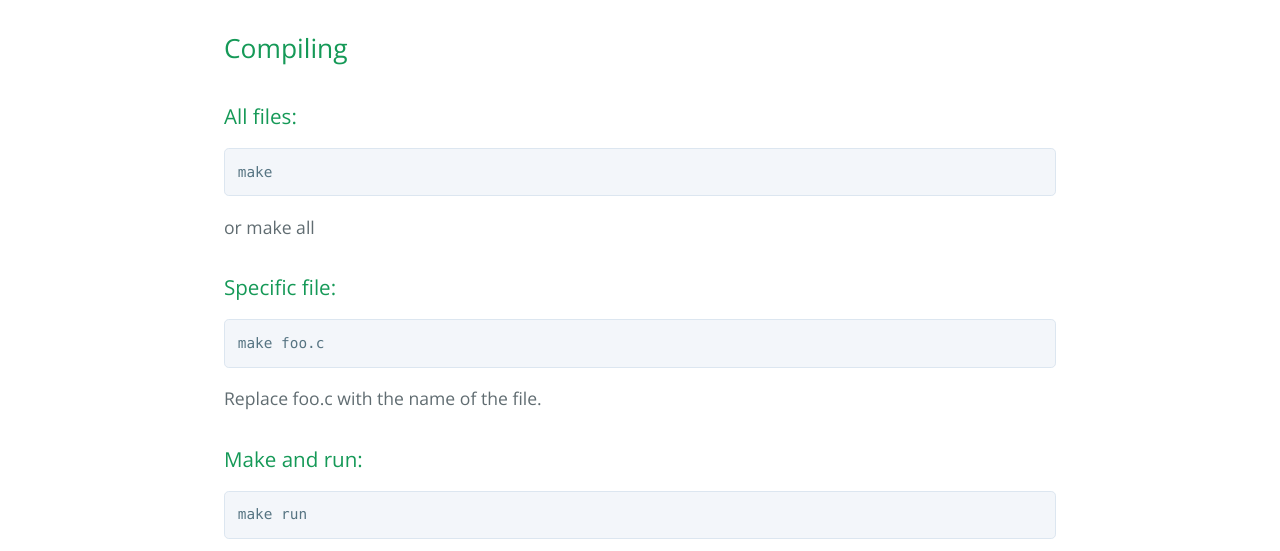
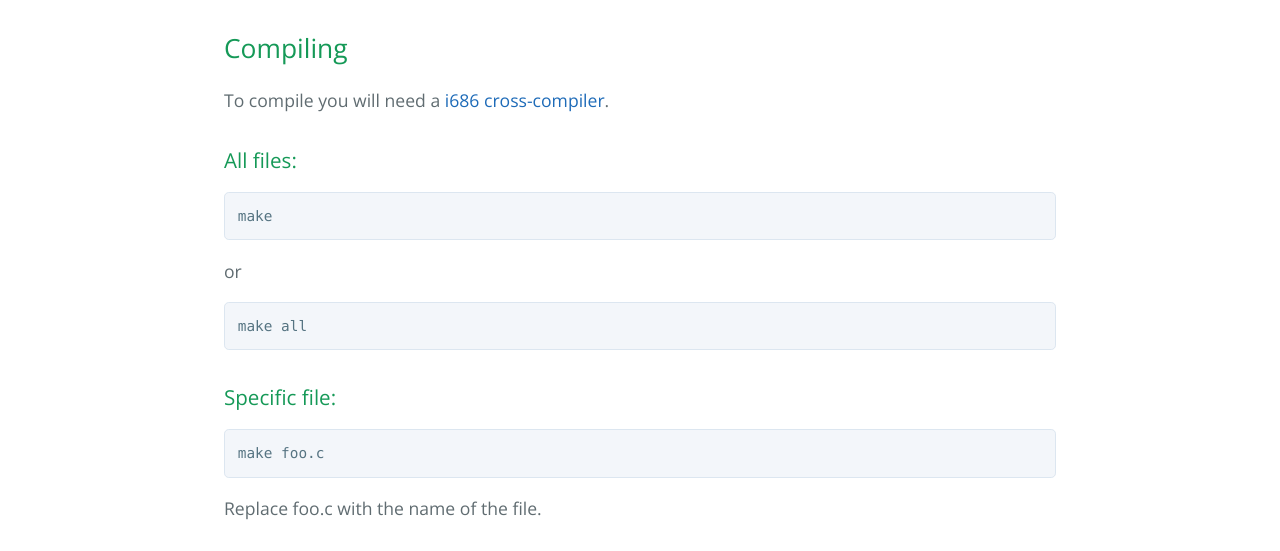
Before and after one commit to avinashdhinwa/NMOS, a plain HTML site: page index.html in a window 1280 px wide. Shown: the part 514-1065 px from the top of the page. Drawn offline with nearby package versions, Linux system fonts and the light colour scheme.

```diff
--- a/index.html
+++ b/index.html
@@ -27,14 +27,18 @@
 <h2>
 <a id="compiling" class="anchor" href="#compiling" aria-hidden="true"><span aria-hidden="true" class="octicon octicon-link"></span></a>Compiling</h2>
 
+<p>To compile you will need a <a href="http://wiki.osdev.org/GCC_Cross-Compiler">i686 cross-compiler</a>.</p>
+
 <h3>
 <a id="all-files" class="anchor" href="#all-files" aria-hidden="true"><span aria-hidden="true" class="octicon octicon-link"></span></a>All files:</h3>
 
 <pre><code>make
 </code></pre>
 
-<p>or
-    make all</p>
+<p>or</p>
+
+<pre><code>make all
+</code></pre>
 
 <h3>
 <a id="specific-file" class="anchor" href="#specific-file" aria-hidden="true"><span aria-hidden="true" class="octicon octicon-link"></span></a>Specific file:</h3>
--- a/params.json
+++ b/params.json
@@ -1,6 +1,6 @@
 {
   "name": "NMOS",
   "tagline": "An OS I'm working on.",
-  "body": "# NMOS\r\nAn OS I'm working on.\r\n\r\n## Compiling ##\r\n\r\n### All files: ###\r\n\r\n\tmake\r\n\t\r\nor\r\n\tmake all\r\n\r\n### Specific file: ###\r\n\tmake foo.c\r\n\t\r\nReplace foo.c with the name of the file.\r\n\r\n### Make and run: ###\r\n\tmake run\r\n",
+  "body": "# NMOS\r\nAn OS I'm working on.\r\n\r\n## Compiling ##\r\n\r\nTo compile you will need a <a href=\"http://wiki.osdev.org/GCC_Cross-Compiler\">i686 cross-compiler</a>.\r\n\r\n### All files: ###\r\n\r\n\tmake\r\n\r\nor\r\n\r\n\tmake all\r\n\r\n### Specific file: ###\r\n\r\n\tmake foo.c\r\n\r\nReplace foo.c with the name of the file.\r\n\r\n### Make and run: ###\r\n\r\n\tmake run\r\n",
   "note": "Don't delete this file! It's used internally to help with page regeneration."
 }
```
